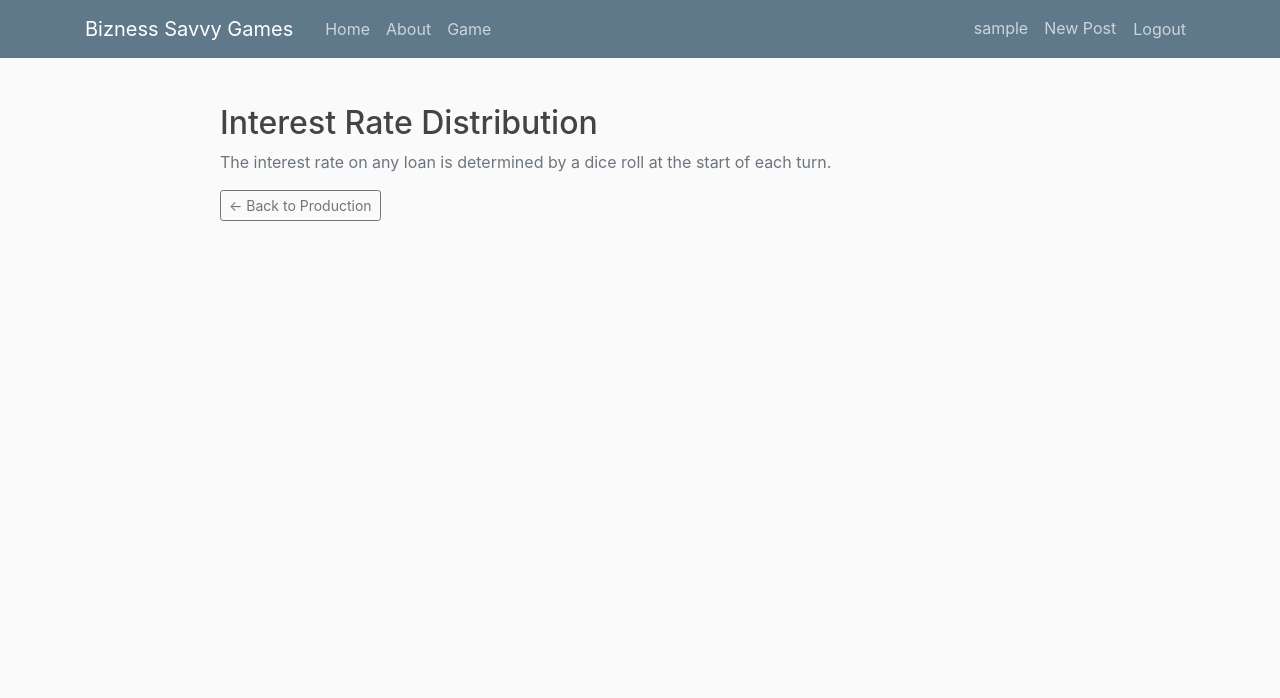
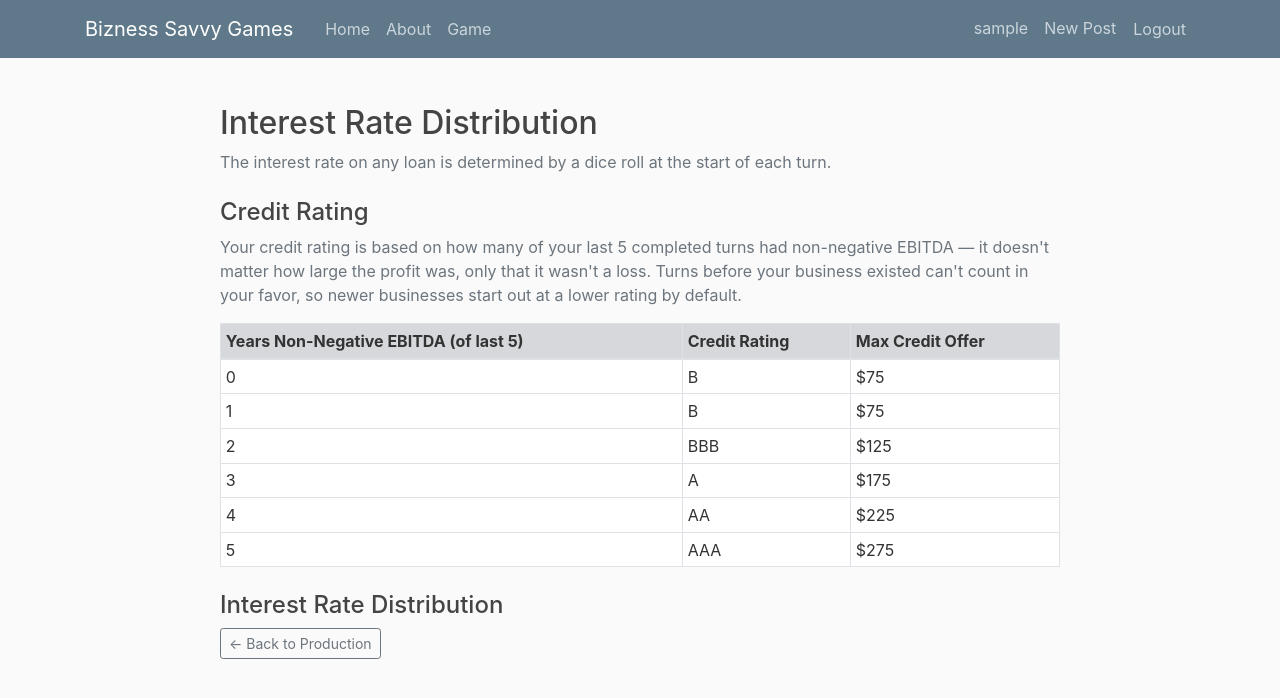
Before and after one commit to JasonKeyser/The-Toy-Company, a Django app: page /interest-rate-distribution/ in a window 1280 px wide. Shown: the top 698 px of the page. Run offline with Django 5.2, Linux system fonts and the light colour scheme; a user stored in the database is signed in; tables that the repository leaves empty hold one stand-in row (values such as "Sample post"); some libraries are stand-ins or nearby versions.

Commit message:
changed the way the loan works so the player has a credit rating

```diff
--- a/game/services/game_engine.py
+++ b/game/services/game_engine.py
@@ -48,7 +48,7 @@ class GameEngine:
 
             boost = get_total_boost(player, player.turn_number)
             roll, fraction = pick_from_distribution(toy)
-            boosted_fraction = min(1.0, fraction + boost)
+            boosted_fraction = min(1.0, fraction * (1 + boost))
 
             units_sold = int( round( units_manufactured * boosted_fraction, 0) )
 
--- a/game/templates/game/interest_rate_distribution.html
+++ b/game/templates/game/interest_rate_distribution.html
@@ -5,6 +5,56 @@
 <div class="container mt-4">
   <h2>Interest Rate Distribution</h2>
   <p class="text-muted">The interest rate on any loan is determined by a dice roll at the start of each turn.</p>
+
+  <h4 class="mt-4">Credit Rating</h4>
+  <p class="text-muted">
+    Your credit rating is based on how many of your last 5 completed turns had non-negative EBITDA —
+    it doesn't matter how large the profit was, only that it wasn't a loss. Turns before your business
+    existed can't count in your favor, so newer businesses start out at a lower rating by default.
+  </p>
+  <div class="card shadow-sm border-0 mb-4">
+    <div class="card-body p-0">
+      <table class="table table-bordered table-sm mb-0">
+        <thead class="table-secondary">
+          <tr>
+            <th>Years Non-Negative EBITDA (of last 5)</th>
+            <th>Credit Rating</th>
+            <th>Max Credit Offer</th>
+          </tr>
+        </thead>
+        <tbody>
+          {% for tier in credit_rating_tiers %}
+          <tr>
+            <td>{{ tier.years_positive }}</td>
+            <td>{{ tier.rating }}</td>
+            <td>{{ tier.max_credit|accounting }}</td>
+          </tr>
+          {% endfor %}
+        </tbody>
+      </table>
+    </div>
+  </div>
+
+  <h4 class="mt-4">Interest Rate Distribution</h4>
+
+
+
+
+
+
+
+
+
+
+
+
+
+
+
+
+
+
+
 
   {% for profile in rate_profiles %}
   <div class="card shadow-sm border-0 mb-4">
--- a/game/views.py
+++ b/game/views.py
@@ -132,6 +132,15 @@ def game_begin(request):
     return render(request, "game/game_begin.html")
 
 
+CREDIT_RATING_TIERS = {
+    0: ("B", 75),
+    1: ("B", 75),
+    2: ("BBB", 125),
+    3: ("A", 175),
+    4: ("AA", 225),
+    5: ("AAA", 275),
+}
+
 
 def game(request):
     game = Game.objects.last()
@@ -179,23 +188,13 @@ def game(request):
     success_notifications = []
     error_notifications = []
 
-    max_leverage_ratio = 5
 
-    minimum_credit_available = player.difficulty.min_loan_amount
     min_years_of_financial_history = player.difficulty.min_years_of_financial_history
     min_yrs_met = player.turn_number > min_years_of_financial_history
 
-    if min_yrs_met:
-        last_three_turns = Turn.objects.filter(player=player).order_by("-turn_number")[:3]
-        ebitdas = []
-        for turn in last_three_turns:
-            ebitdas.append(turn.EBITDA)
-
-        trailing_ebitda = sum(ebitdas) / len(ebitdas)
-    else:
-        trailing_ebitda = 0
-
-
+    recent_turns = Turn.objects.filter(player=player).order_by("-turn_number")[:5]
+    credit_score = sum(1 for t in recent_turns if t.EBITDA >= 0)
+    credit_rating, credit_rating_max_credit = CREDIT_RATING_TIERS[credit_score]
 
     active_loans = player.loans.filter(is_paid_off=False)
     if active_loans.count() > 0:
@@ -206,7 +205,7 @@ def game(request):
     eligible = (min_yrs_met == True) and (current_loan_outstanding == False)
 
     if eligible:
-        max_credit = round( max( trailing_ebitda * max_leverage_ratio, minimum_credit_available ), 0)
+        max_credit = credit_rating_max_credit
     else:
         max_credit = "N/A"
 
@@ -214,9 +213,8 @@ def game(request):
     loan_offer = {
         "interest_rate": rolled_rate,
         "loan_length": 7,
-        "max_leverage_ratio": max_leverage_ratio,
-        "trailing_ebitda": trailing_ebitda,
-        "min_credit" : minimum_credit_available,
+        "credit_score": credit_score,
+        "credit_rating": credit_rating,
         "max_credit": max_credit,
         "eligible": eligible,
         "min_yrs_met": min_yrs_met,
@@ -632,8 +630,14 @@ def interest_rate_distribution_view(request):
     player = game.player
     rate_profiles = InterestRateProfile.objects.filter(difficulty=player.difficulty)
 
+    credit_rating_tiers = [
+        {"years_positive": score, "rating": rating, "max_credit": amount}
+        for score, (rating, amount) in CREDIT_RATING_TIERS.items()
+    ]
+
     context = {
         "rate_profiles": rate_profiles,
+        'credit_rating_tiers': credit_rating_tiers,
     }
     return render(request, "game/interest_rate_distribution.html", context)
 
```
Also changed, not shown: game/templates/game/production.html (+7 -11 lines).
